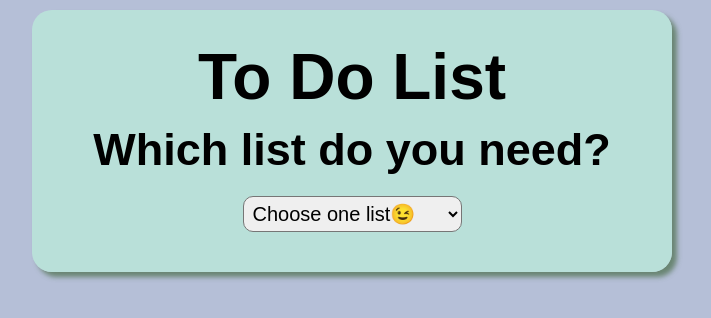
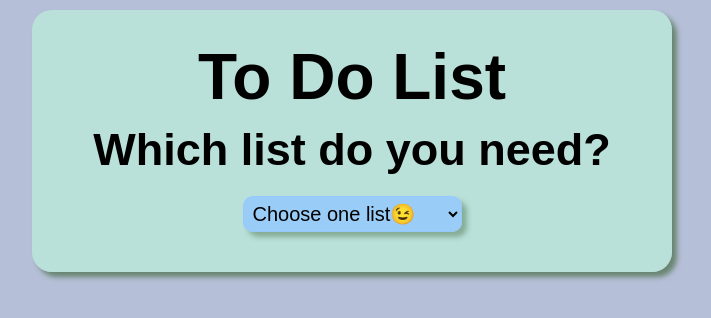
Before and after one commit to Alessandra198/to-do-list, a React (Create React App) app: page / in a window 1280 px wide. Shown: the top 318 px of the page, without its empty margins (288-999 px from the left). Built offline with nearby package versions, Linux system fonts and the light colour scheme; a web font is replaced by a local one.

Commit message:
Updated style select

```diff
--- a/src/Select.css
+++ b/src/Select.css
@@ -8,9 +8,17 @@
 }
 
 .Select .selection select {
+  background-color: rgba(146, 200, 255, 0.809);
   font-family: "Londrina Solid", sans-serif;
   font-weight: 300;
   padding: 5px;
   font-size: 20px;
   border-radius: 10px;
+  border: 1px solid rgba(146, 200, 255, 0.809);
+  box-shadow: 5px 5px 5px rgba(74, 110, 72, 0.451);
+  transition: all 200ms ease-in-out;
 }
+
+.Select .selection select:hover {
+  background-color: white;
+}
```
